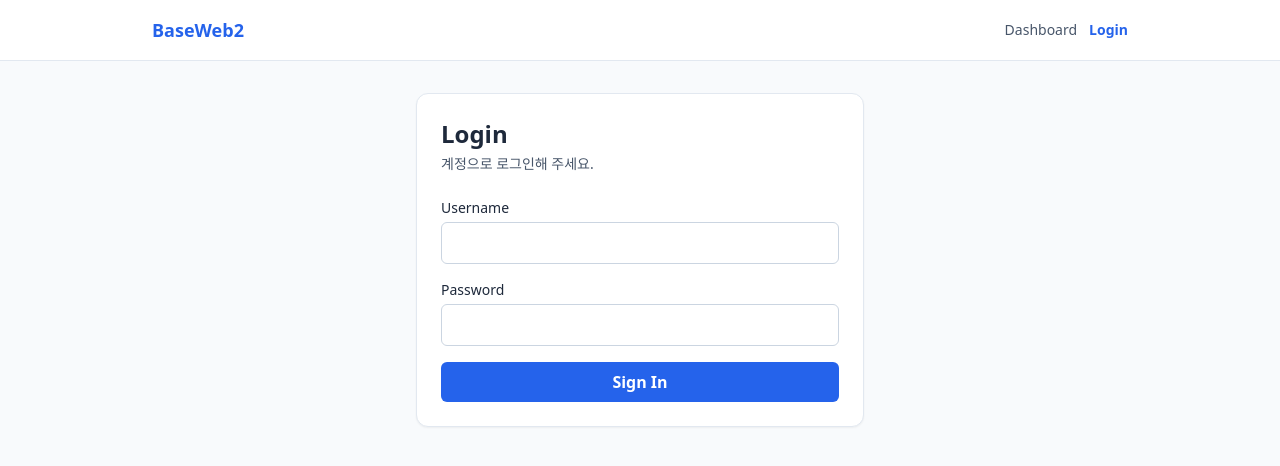
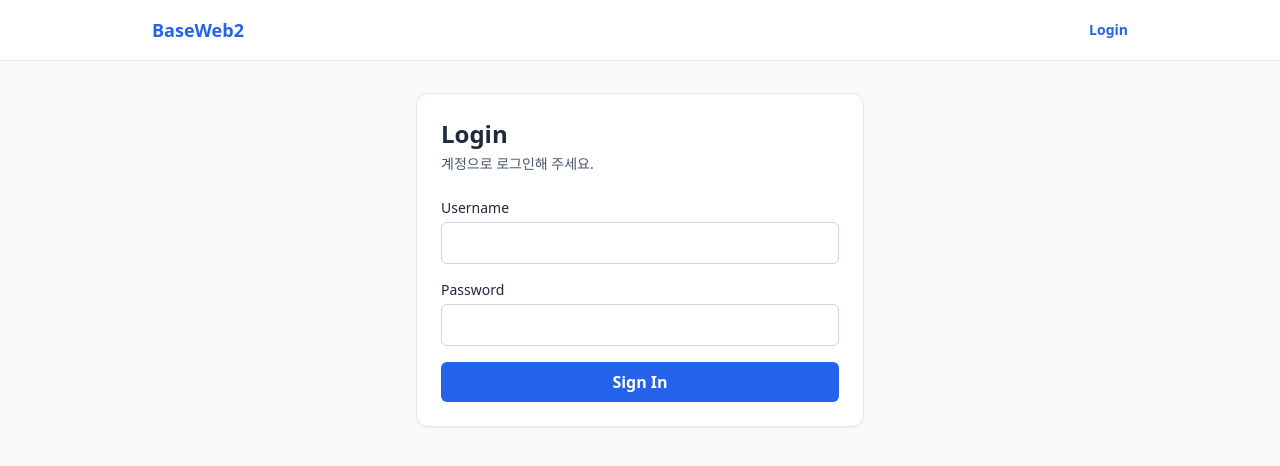
Before and after one commit to parkjinyong12/BaseWeb2-frontend, a React (Vite) app: page /login in a window 1280 px wide. Shown: the top 466 px of the page. Built offline with nearby package versions, Linux system fonts and the light colour scheme.

Commit message:
Remove top home link from header navigation

```diff
--- a/src/components/AppLayout.tsx
+++ b/src/components/AppLayout.tsx
@@ -23,13 +23,10 @@ export function AppLayout() {
     <div className="min-h-screen bg-slate-50">
       <header className="border-b border-slate-200 bg-white">
         <div className="mx-auto flex max-w-5xl items-center justify-between px-6 py-4">
-          <Link to="/dashboard" className="text-lg font-semibold text-blue-600">
+          <Link to="/home" className="text-lg font-semibold text-blue-600">
             BaseWeb2
           </Link>
           <nav className="flex items-center gap-3 text-sm">
-            <NavLink to="/dashboard" className={({ isActive }) => (isActive ? 'font-semibold text-blue-600' : 'text-slate-600')}>
-              Dashboard
-            </NavLink>
             {isLoggedIn ? (
               <button
                 type="button"
--- a/src/pages/DashboardPage.tsx
+++ b/src/pages/DashboardPage.tsx
@@ -2,10 +2,10 @@ import { useQuery } from '@tanstack/react-query';
 import { NavLink, useLocation } from 'react-router-dom';
 import { fetchHealth } from '../api/health';
 
-type DashboardMenu = 'dashboard' | 'analytics' | 'users' | 'settings';
+type DashboardMenu = 'home' | 'analytics' | 'users' | 'settings';
 
 const MENU_ITEMS: Array<{ key: DashboardMenu; label: string; to: string }> = [
-  { key: 'dashboard', label: '대시보드', to: '/dashboard' },
+  { key: 'home', label: '홈', to: '/home' },
   { key: 'analytics', label: '분석', to: '/analytics' },
   { key: 'users', label: '사용자', to: '/users' },
   { key: 'settings', label: '설정', to: '/settings' },
@@ -24,7 +24,7 @@ function resolveSelectedMenu(pathname: string): DashboardMenu {
     return 'settings';
   }
 
-  return 'dashboard';
+  return 'home';
 }
 
 export function DashboardPage() {
@@ -72,7 +72,7 @@ export function DashboardPage() {
 
     return (
       <section className="space-y-6">
-        <h1 className="text-2xl font-bold">Dashboard</h1>
+        <h1 className="text-2xl font-bold">홈</h1>
         <div className="grid gap-4 md:grid-cols-2">
           <article className="rounded-xl border border-slate-200 bg-white p-5 shadow-sm">
             <h2 className="text-sm font-medium text-slate-500">Backend Status</h2>
--- a/src/router.tsx
+++ b/src/router.tsx
@@ -19,7 +19,7 @@ function RedirectIfAuthenticated({ children }: { children: JSX.Element }) {
   const accessToken = useSyncExternalStore(subscribeAuth, getAccessToken, getAccessToken);
 
   if (accessToken) {
-    return <Navigate to="/dashboard" replace />;
+    return <Navigate to="/home" replace />;
   }
 
   return children;
@@ -36,7 +36,7 @@ export const router = createBrowserRouter([
     path: '/',
     element: <AppLayout />,
     children: [
-      { index: true, element: <Navigate to="/dashboard" replace /> },
+      { index: true, element: <Navigate to="/home" replace /> },
       {
         path: 'login',
         element: (
@@ -46,7 +46,7 @@ export const router = createBrowserRouter([
         ),
       },
       {
-        path: 'dashboard',
+        path: 'home',
         element: dashboardElement,
       },
       {
```
